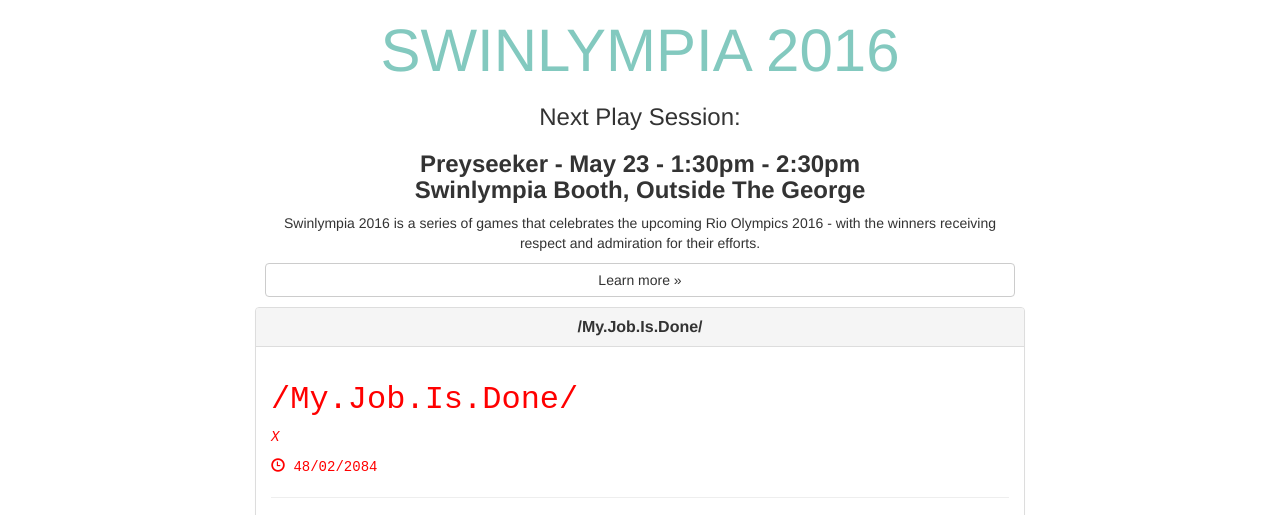
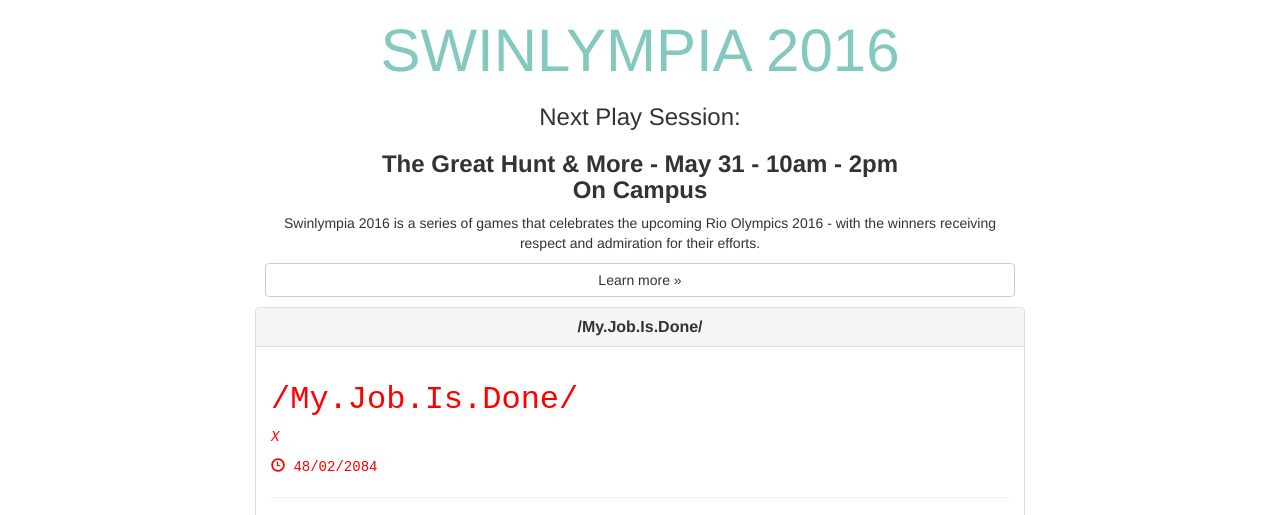
Before and after one commit to 9996176/swinlympia, a plain HTML site: page slpc.html in a window 1280 px wide. Shown: the part 259-774 px from the top of the page. Drawn offline with nearby package versions, Linux system fonts and the light colour scheme.

Commit message:
- Updated Next Playdate

```diff
--- a/slpc.html
+++ b/slpc.html
@@ -89,7 +89,7 @@
         <div class="col-lg-8 col-lg-offset-2 col-lg-offset-2">
           <h2 id="swinlympia">Swinlympia 2016</h2>
           <h3 class="swinlympiatext">Next Play Session:</h3>
-          <h3 class="swinlympiatext"><b>Preyseeker - May 23 - 1:30pm - 2:30pm<br>Swinlympia Booth, Outside The George</b></h4>
+          <h3 class="swinlympiatext"><b>The Great Hunt & More - May 31 - 10am - 2pm<br>On Campus</b></h4>
           <p class="swinlympiatext">Swinlympia 2016 is a series of games that celebrates the upcoming Rio Olympics 2016 - with the winners receiving respect and admiration for their efforts.</p>
           <p
           <p><a class="btn btn-default center-block" href="slpcswinlympia.html" role="button" id="learnmore">Learn more &raquo;</a></p>
```
